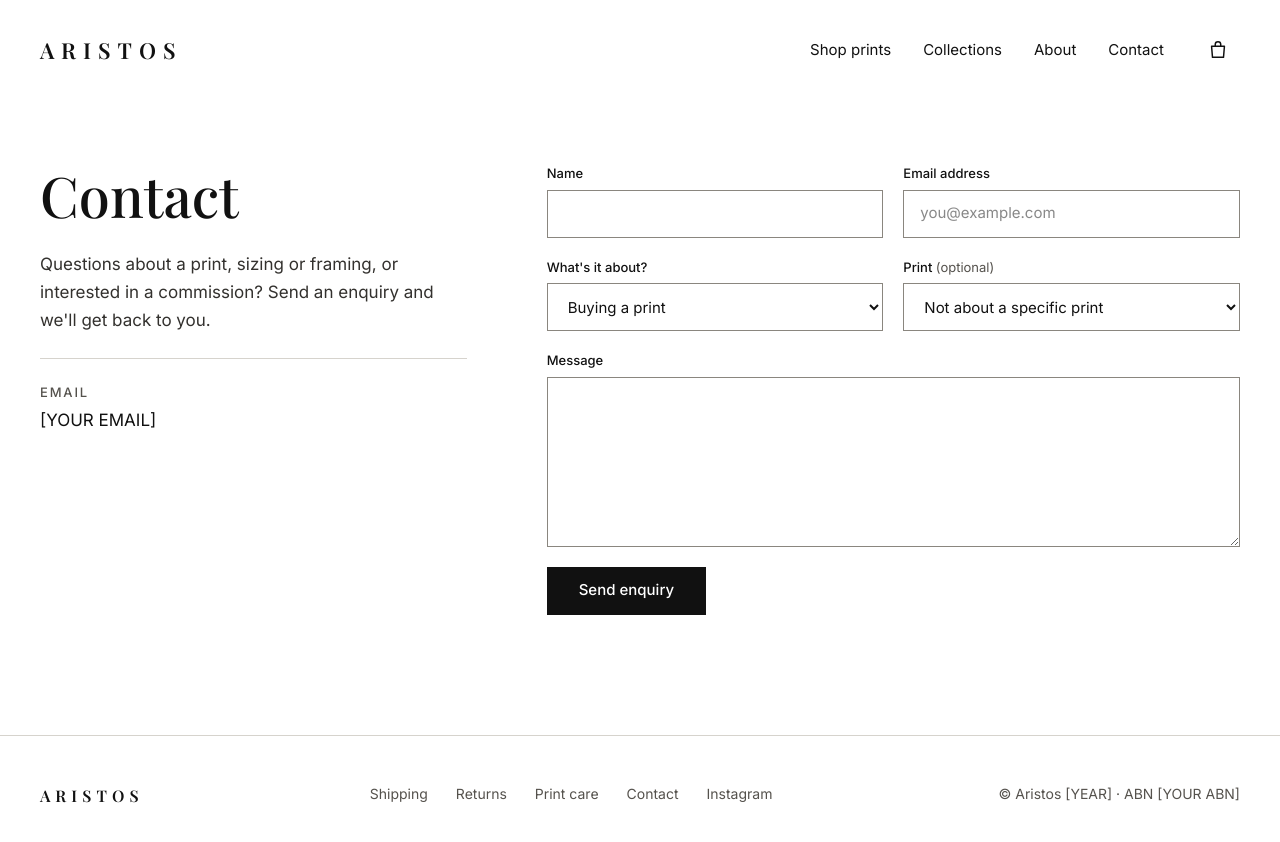
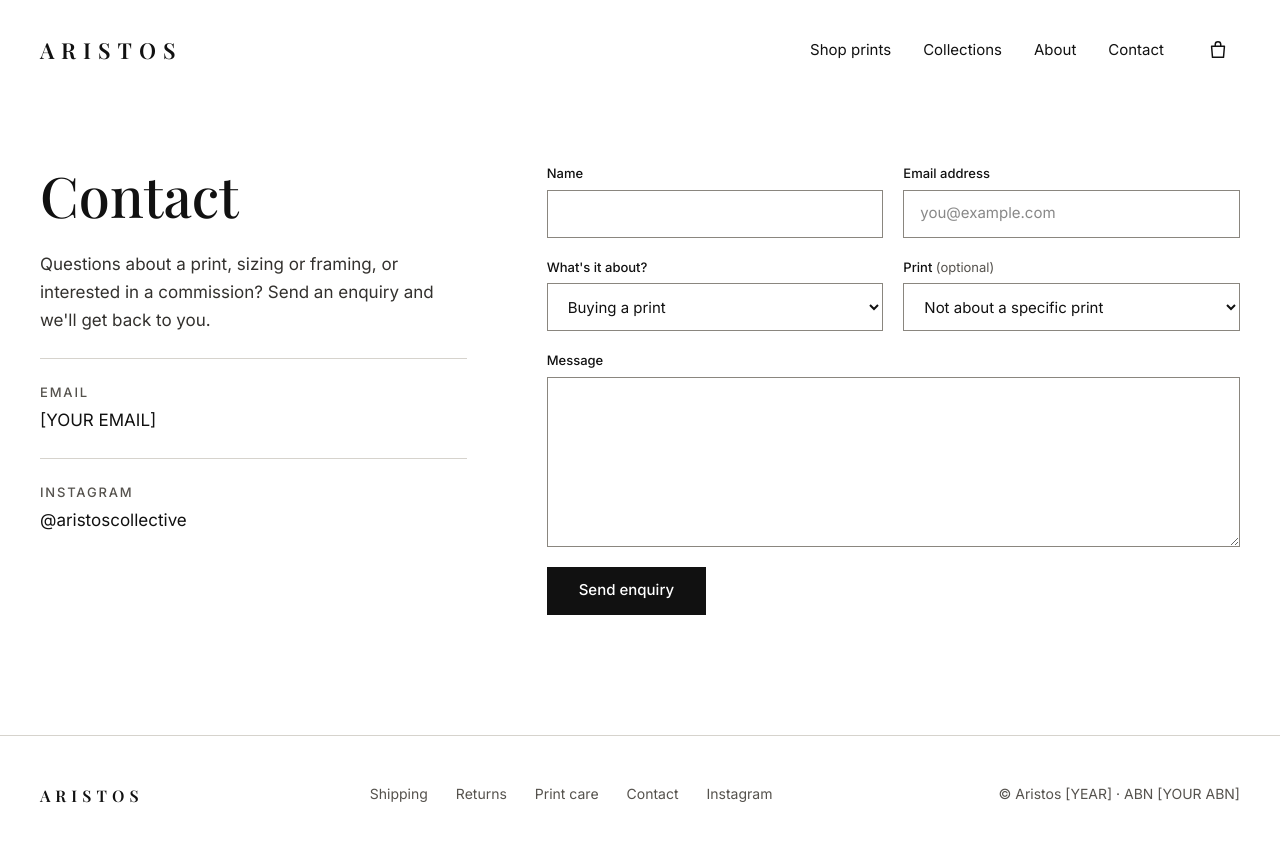
Before and after one commit to bridgettmross-star/Aristos, a Next.js app: page /contact in a window 1280 px wide. Shown: the top 842 px of the page. Built offline with nearby package versions, Linux system fonts and the light colour scheme.

Commit message:
Link Instagram (@aristoscollective) from the footer and contact page
Co-Authored-By: Claude Opus 5.5 <noreply@anthropic.com>
Claude-Session: https://claude.ai/code/session_011Kt14QJRmZJq91WuVRZTSE

```diff
--- a/src/app/contact/page.tsx
+++ b/src/app/contact/page.tsx
@@ -2,7 +2,7 @@ import type { Metadata } from "next";
 import { EnquiryForm } from "@/components/enquiry-form";
 import { SiteFooter } from "@/components/site-footer";
 import { SiteHeader, container } from "@/components/site-header";
-import { contactEmail } from "@/lib/contact";
+import { contactEmail, instagramHandle, instagramUrl } from "@/lib/contact";
 import { prints } from "@/lib/prints";
 
 export const metadata: Metadata = { title: "Aristos — Contact" };
@@ -27,6 +27,17 @@ export default function ContactPage() {
               {contactEmail}
             </a>
           </div>
+          <div className="flex flex-col gap-1.5 border-t border-rule pt-6">
+            <span className="text-[13px] font-medium tracking-[0.14em] text-ink-muted">INSTAGRAM</span>
+            <a
+              href={instagramUrl}
+              target="_blank"
+              rel="noopener noreferrer"
+              className="w-fit text-[17px] text-ink hover:text-ink-muted"
+            >
+              @{instagramHandle}
+            </a>
+          </div>
         </div>
 
         <div className="min-w-0 flex-[2_1_480px]">
--- a/src/components/site-footer.tsx
+++ b/src/components/site-footer.tsx
@@ -1,11 +1,12 @@
 import { container } from "@/components/site-header";
+import { instagramUrl } from "@/lib/contact";
 
 const footerLinks = [
   { href: "#shipping", label: "Shipping" },
   { href: "#returns", label: "Returns" },
   { href: "#care", label: "Print care" },
   { href: "/contact", label: "Contact" },
-  { href: "#instagram", label: "Instagram" },
+  { href: instagramUrl, label: "Instagram", external: true },
 ];
 
 export function SiteFooter() {
@@ -17,7 +18,12 @@ export function SiteFooter() {
         </span>
         <nav aria-label="Footer" className="flex flex-wrap gap-7">
           {footerLinks.map((link) => (
-            <a key={link.label} href={link.href} className="text-ink-muted hover:text-ink">
+            <a
+              key={link.label}
+              href={link.href}
+              className="text-ink-muted hover:text-ink"
+              {...("external" in link && { target: "_blank", rel: "noopener noreferrer" })}
+            >
               {link.label}
             </a>
           ))}
--- a/src/lib/contact.ts
+++ b/src/lib/contact.ts
@@ -1,5 +1,8 @@
 // The address shown on the contact page. Replace with the real one.
 export const contactEmail = "[YOUR EMAIL]";
+
+export const instagramHandle = "aristoscollective";
+export const instagramUrl = `https://www.instagram.com/${instagramHandle}/`;
 
 // Where the enquiry form sends messages: a Formspree form URL such as
 // "https://formspree.io/f/abcdwxyz". Leave empty until the form is set up;
```
